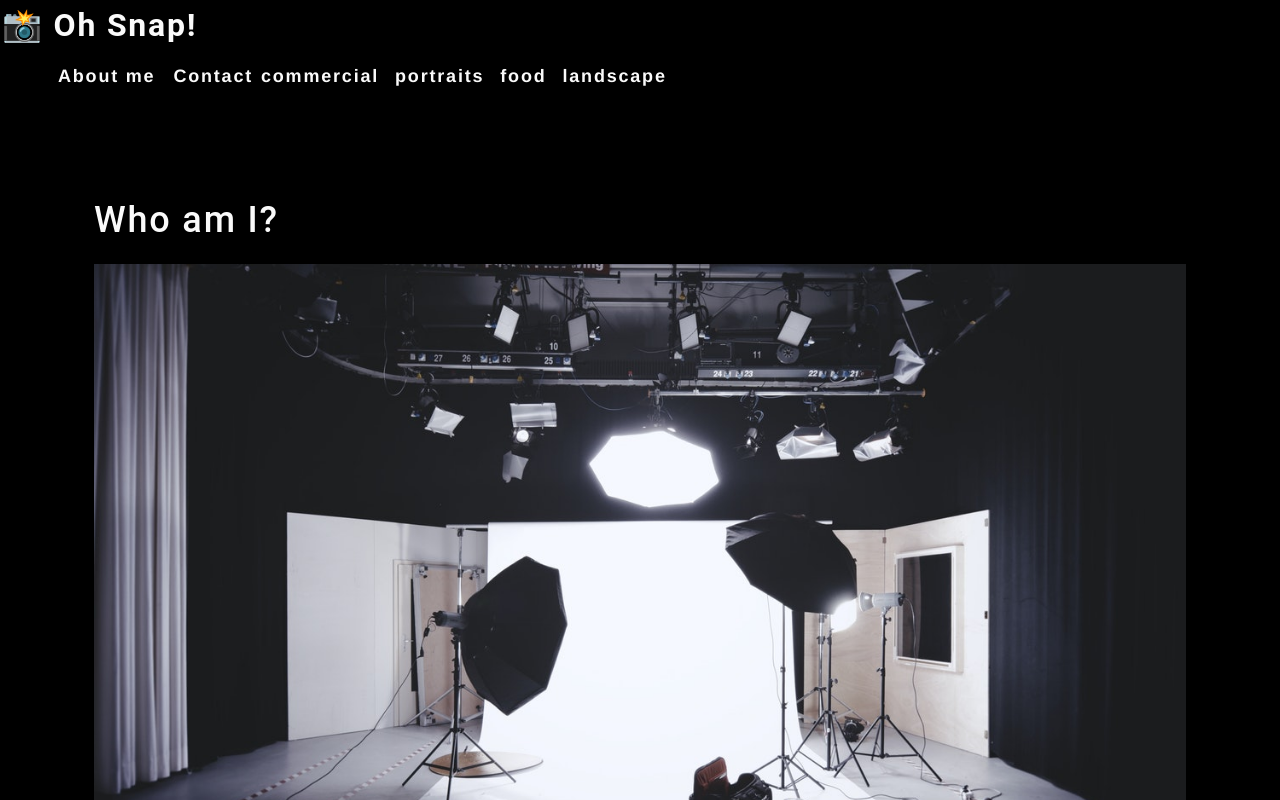
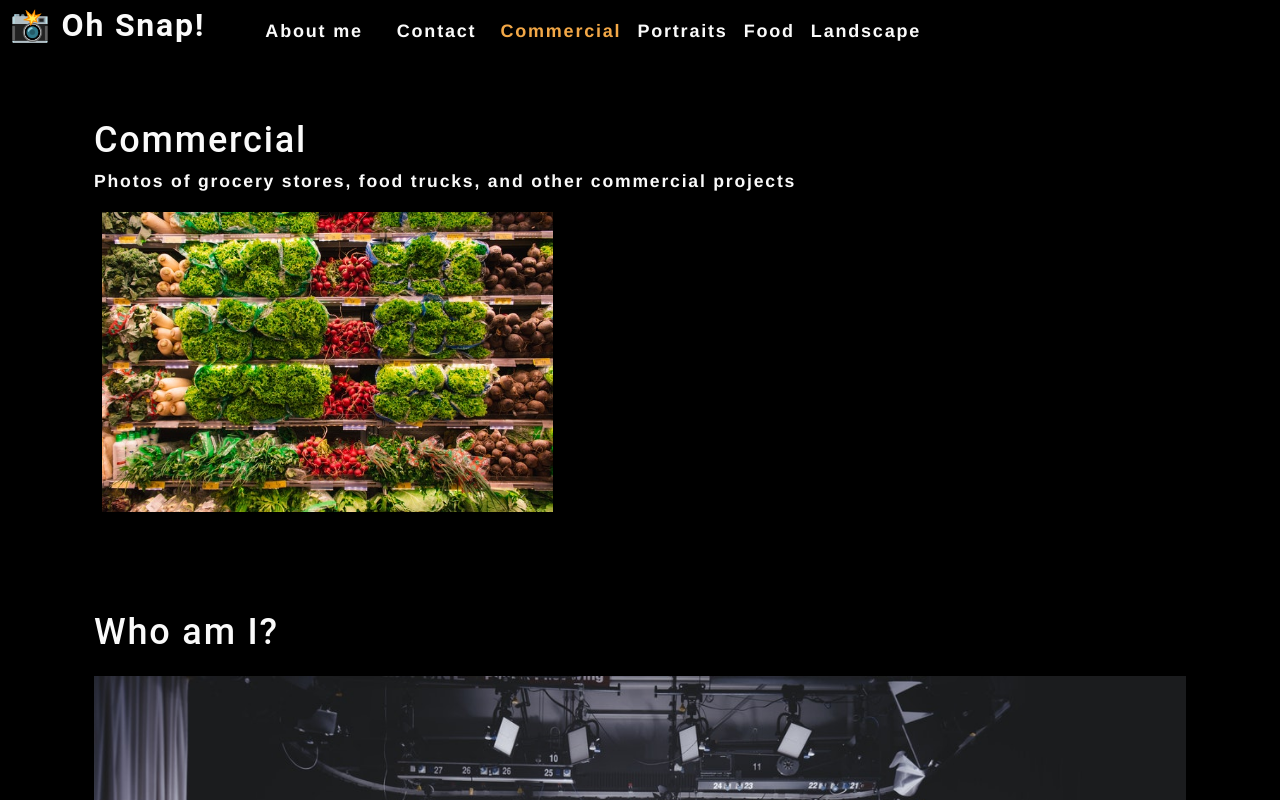
Before and after one commit to joshuaramat/photo-port, a React (Create React App) app: page / in a window 1280 px wide. Shown: the top 800 px of the page. Built offline with nearby package versions, Linux system fonts and the light colour scheme.

Commit message:
updated Nav component to conditionally render Gallery pages

```diff
--- a/src/App.js
+++ b/src/App.js
@@ -1,12 +1,27 @@
-import React from 'react';
+import React, { useState } from 'react';
 import About from './components/About';
 import Nav from './components/Nav';
+import Gallery from './components/Gallery';
 
 function App() {
+  const [categories] = useState([
+    { name: "commercial", description: "phtos of grocery stores, food trucks, and other commercial projects" },
+    { name: "portraits", description: "Portraits of people in my life" },
+    { name: "food", description: "Delicious delicacies" },
+    { name: "landscape", decription: "Fields, farmhouses, waterfalls, and the beauty of nature" }
+  ]);
+
+  const [currentCategory, setCurrentCategory] = useState(categories[0]);
+
   return (
     <div>
-      <Nav />
+      <Nav
+        categories={categories}
+        setCurrentCategory={setCurrentCategory}
+        currentCategory={currentCategory}
+      />
       <main>
+        <Gallery />
         <About />
       </main>
     </div>
--- /dev/null
+++ b/src/components/Gallery/index.js
@@ -0,0 +1,21 @@
+import React from "react";
+import { capitalizeFirstLetter } from '../../utils/helpers';
+import photo from '../../assets/small/commercial/0.jpg';
+
+function Gallery() {
+    const currentCategory = {
+        name: 'commercial',
+        description: 'Photos of grocery stores, food trucks, and other commercial projects'
+    };
+    return (
+        <section>
+            <h1>{capitalizeFirstLetter(currentCategory.name)}</h1>
+            <p>{currentCategory.description}</p>
+            <div>
+                <img src={photo} alt='Commercial Example' className='img-thumbnail mx-1'/>
+            </div>
+        </section>
+    );
+}
+
+export default Gallery;
--- a/src/components/Nav/index.js
+++ b/src/components/Nav/index.js
@@ -1,17 +1,19 @@
-import React from "react";
+import React, { useEffect } from "react";
+import  { capitalizeFirstLetter } from '../../utils/helpers';
 
-function Nav() {
-    const categories = [
-        { name: "commercial", description: "phtos of grocery stores, food trucks, and other commercial projects" },
-        { name: "portraits", description: "Portraits of people in my life" },
-        { name: "food", description: "Delicious delicacies" },
-        { name: "landscape", decription: "Fields, farmhouses, waterfalls, and the beauty of nature" }
-    ];
-    function categorySelected(name) {
-        console.log(`${name} clicked`);
-    }
+function Nav(props) {
+    const {
+        categories = [],
+        setCurrentCategory,
+        currentCategory
+    } = props;
+
+    useEffect(() => {
+        document.title = capitalizeFirstLetter(currentCategory.name);
+    }, [currentCategory]);
+
     return (
-        <header>
+        <header className='flex-row px-1'>
             <h2>
                 <a data-testid="link" href='/'>
                     <span role='img' aria-label='camera'>📸</span> Oh Snap!
@@ -24,13 +26,21 @@
                             About me
                         </a>
                     </li>
-                    <li>
+                    <li className='mx-2'>
                         <span>Contact</span>
                     </li>
                     {categories.map((category) => (
-                        <li className='mx-1' key={category.name}>
-                            <span onClick={() => categorySelected(category.name)} >
-                                {category.name}
+                        <li className={`mx-1 ${
+                                currentCategory.name === category.name && 'navActive'
+                                }`}
+                            key={category.name}
+                        >
+                            <span
+                                onClick={() => {
+                                    setCurrentCategory(category)
+                                }}
+                            >
+                                {capitalizeFirstLetter(category.name)}
                             </span>
                         </li>
                     ))}
```
